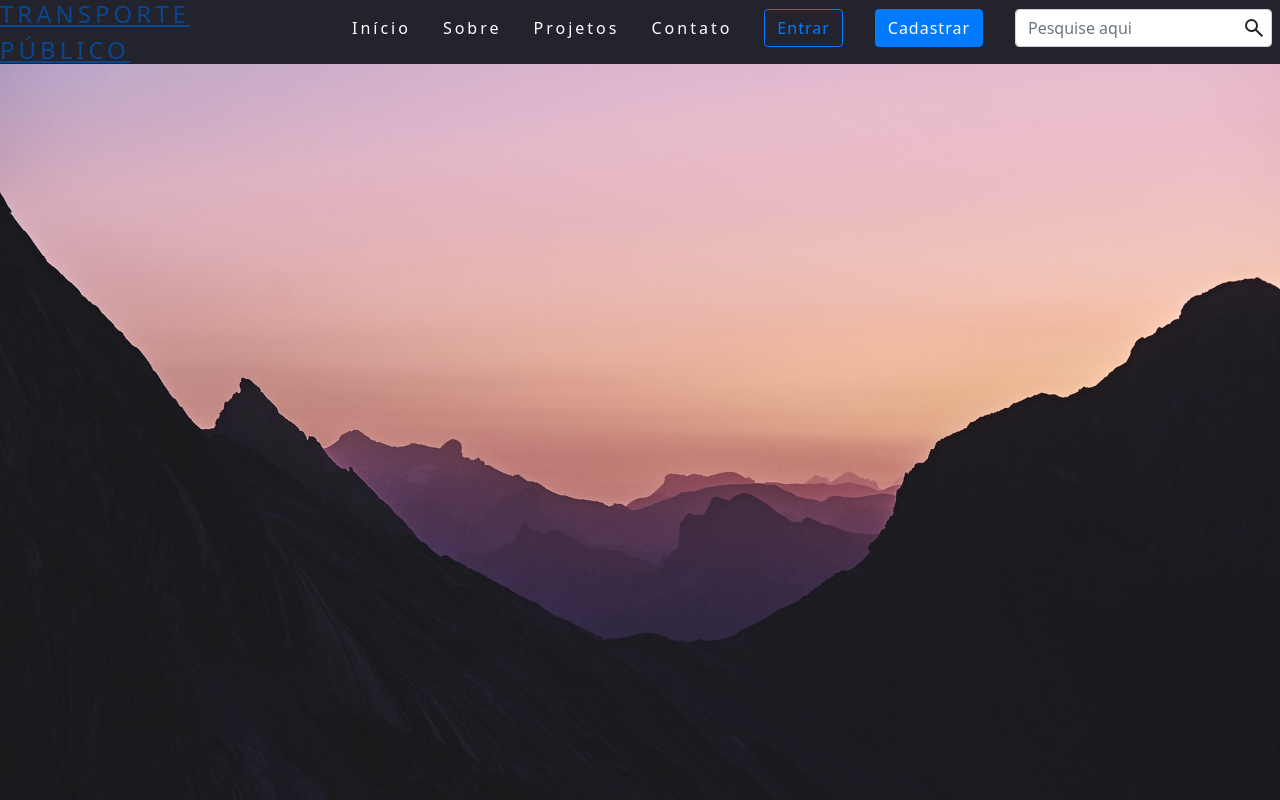
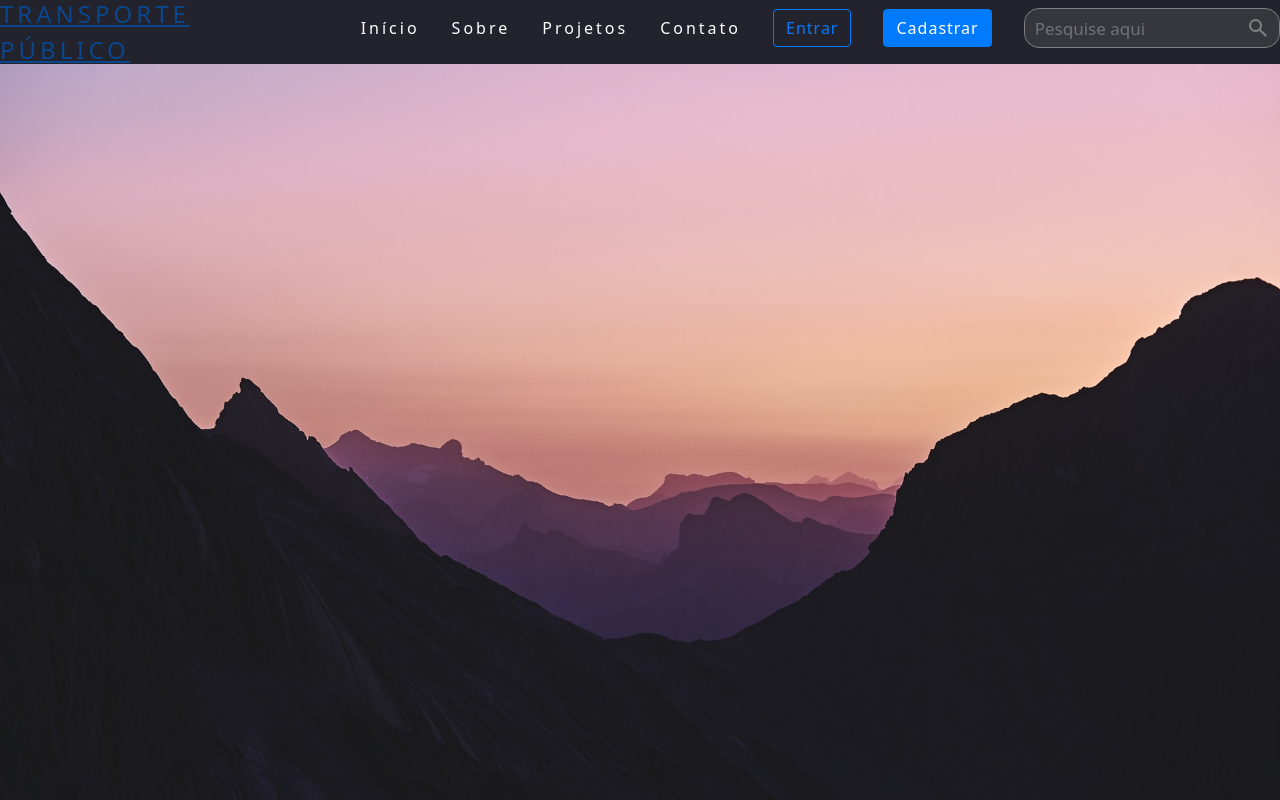
Before and after one commit to danilocb21/connectbus, a Django app: page / in a window 1280 px wide. Run offline with Django 4.2, Linux system fonts and the light colour scheme; some libraries are stand-ins or nearby versions.

Commit message:
Alterado barra de pesquisa

```diff
--- a/transporte/app/static/app/style.css
+++ b/transporte/app/static/app/style.css
@@ -57,6 +57,45 @@ main {
 
 .btn:hover {
   opacity: 1;
+}
+
+input[type="search"]::-webkit-search-decoration,
+input[type="search"]::-webkit-search-cancel-button,
+input[type="search"]::-webkit-search-results-button,
+input[type="search"]::-webkit-search-results-decoration { display: none; }
+
+.search input[type=search] {
+  padding: 10px;
+  font-size: 17px;
+  border: 1px solid grey;
+  border-radius: 15px;
+  float: left;
+  width: 100%;
+  background: #36363d;
+  color: #fff;
+}
+
+.search button {
+  margin-left: -42px;
+  float: left;
+  background: none;
+  font-size: 7px;
+  border: none;
+  cursor: pointer;
+  color: grey;
+}
+
+.search input[type=search]:focus + button {
+  animation: colorChange 0.7s forwards;
+}
+
+@keyframes colorChange {
+  from {
+    color: grey;
+  }
+  to {
+    color: #fff;
+  }
 }
 
 .mobile-menu div {
--- a/transporte/app/templates/base.html
+++ b/transporte/app/templates/base.html
@@ -36,9 +36,9 @@
                 <li><a href="/login/" class="btn btn-outline-primary" role="button">Entrar</a></li>
                 <li><a href="/register/" class="btn btn-primary" role="button">Cadastrar</a></li>
                 {% endif %}
-                <li><form class="form-inline my-2 my-lg-0">
-                    <input class="form-control mr-sm-2" type="search" placeholder="Pesquise aqui" aria-label="Search">
-                    <svg xmlns="http://www.w3.org/2000/svg" width="24" height="24" viewBox="0 0 24 24" style="margin-left: -38px;"><path fill="currentColor" d="m19.6 21l-6.3-6.3q-.75.6-1.725.95T9.5 16q-2.725 0-4.612-1.888T3 9.5q0-2.725 1.888-4.612T9.5 3q2.725 0 4.612 1.888T16 9.5q0 1.1-.35 2.075T14.7 13.3l6.3 6.3l-1.4 1.4ZM9.5 14q1.875 0 3.188-1.313T14 9.5q0-1.875-1.313-3.188T9.5 5Q7.625 5 6.312 6.313T5 9.5q0 1.875 1.313 3.188T9.5 14Z"/></svg>
+                <li><form class="search form-inline my-2 my-lg-0">
+                    <input class="search form-control mr-sm-2" type="search" placeholder="Pesquise aqui" aria-label="Search" >
+                    <button type="submit"><svg xmlns="http://www.w3.org/2000/svg" width="24" height="24" viewBox="0 0 24 24"><path fill="currentColor" d="m19.6 21l-6.3-6.3q-.75.6-1.725.95T9.5 16q-2.725 0-4.612-1.888T3 9.5q0-2.725 1.888-4.612T9.5 3q2.725 0 4.612 1.888T16 9.5q0 1.1-.35 2.075T14.7 13.3l6.3 6.3l-1.4 1.4ZM9.5 14q1.875 0 3.188-1.313T14 9.5q0-1.875-1.313-3.188T9.5 5Q7.625 5 6.312 6.313T5 9.5q0 1.875 1.313 3.188T9.5 14Z"/></svg></button>
                 </form></li>
             </ul>
         </nav>
```
